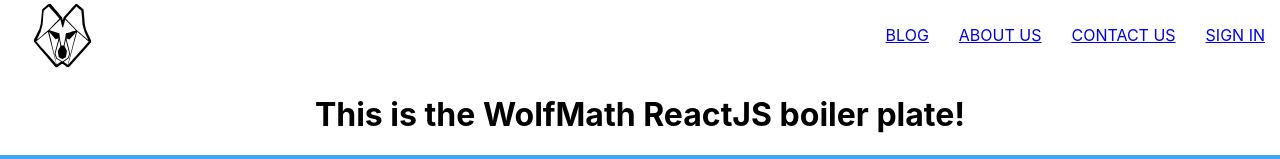
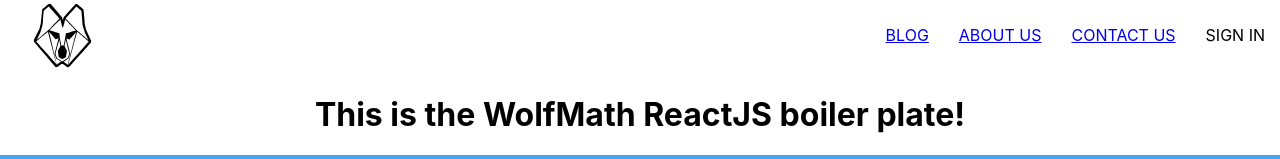
Before and after one commit to wolfpackdevs/wolfpackwebsite, a React (Create React App) app: page / in a window 1280 px wide. Shown: the top 159 px of the page. Built offline with nearby package versions, Linux system fonts and the light colour scheme; no server answers.

Commit message:
added firebase auth, sign in whith google, and a sign out function: connected to the header component

```diff
--- a/package.json
+++ b/package.json
@@ -6,6 +6,7 @@
     "@testing-library/jest-dom": "^5.11.4",
     "@testing-library/react": "^11.1.0",
     "@testing-library/user-event": "^12.1.10",
+    "firebase": "^8.2.7",
     "node-sass": "^5.0.0",
     "react": "^17.0.1",
     "react-dom": "^17.0.1",
--- a/src/App.js
+++ b/src/App.js
@@ -1,4 +1,4 @@
-import React from 'react';
+import React, {useState, useEffect} from 'react';
 import { Switch, Route } from 'react-router-dom';
 
 import Homepage from './pages/homepage/homepage.page';
@@ -8,12 +8,26 @@ import Hamburger from './components/hamburger/Hamburger.component';
 // import Nav from './components/nav/Nav.component'; // Delete either this or the line above. Also below in the JSX
 import Foot from './components/foot/Foot.component';
 
+// import firebase stuff
+import {auth} from './firebase/firebase.utils';
+
 import './App.css';
 
 const App = () => {
+  const [user, setUser] = useState(null);
+
+  useEffect(() => {
+    const unsubscribe = auth.onAuthStateChanged(setUser);
+    console.log(user);
+    return () => {
+      unsubscribe();
+      console.log(user);
+    };
+  }, []);
+
   return (
     <div className="App">
-      <Header/>
+      <Header user={user} />
       <Switch>
         <Route exact path="/" component={Homepage} />
         <Route path="/another" component={AnotherPage}/>
--- a/src/components/Header/Header.component.jsx
+++ b/src/components/Header/Header.component.jsx
@@ -1,8 +1,10 @@
 import React from 'react';
 import {Link} from 'react-router-dom';
 import './Header.style.scss';
+
+import { SignInWithGoogle, auth } from '../../firebase/firebase.utils';
 import {ReactComponent as Logo} from '../../assets/wolf_logo.svg';
-const Header =() => (
+const Header =({ user }) => (
     <div className='header'>
          <Link className='logo-container' to="/" >
             <Logo className='logo' />
@@ -17,9 +19,14 @@ const Header =() => (
             <Link className='option' to='/contact'>
                 CONTACT US
             </Link>
-            <Link className='option' to='/signin'>
-                SIGN IN
-            </Link>
+           {
+               user ?
+               <div className='option' onClick={ ()=> auth.signOut()}>sign out</div>
+               :
+               <div className='option' onClick = {SignInWithGoogle}>
+               SIGN IN
+               </div>
+           }
 
         </div>
 
--- /dev/null
+++ b/src/firebase/firebase.utils.js
@@ -0,0 +1,23 @@
+import firebase from 'firebase/app';
+import 'firebase/auth';
+import 'firebase/firestore';
+
+const config = {
+    apiKey: "AIzaSyCe2Ctn5qErHuWuIjuL9vHjcQwbfwjA8fw",
+    authDomain: "wolf-pack-dev.firebaseapp.com",
+    projectId: "wolf-pack-dev",
+    storageBucket: "wolf-pack-dev.appspot.com",
+    messagingSenderId: "475331438544",
+    appId: "1:475331438544:web:fa876b04b0a7c98cd23bd5",
+    measurementId: "G-6KDMESMD9C"
+    };
+firebase.initializeApp(config);
+
+export const auth = firebase.auth();
+export const firestore = firebase.firestore();
+
+const provider = new firebase.auth.GoogleAuthProvider();
+provider.setCustomParameters({pormpt: 'select_account'});
+export const SignInWithGoogle = () => auth.signInWithPopup(provider);
+
+export default firebase;
--- a/src/pages/homepage/homepage.page.jsx
+++ b/src/pages/homepage/homepage.page.jsx
@@ -1,6 +1,6 @@
 import './homepage.style.scss';
 
-const Homepage = () => {
+const Homepage = (user) => {
     return(
         <div className="home">
             <h1>This is the WolfMath ReactJS boiler plate!</h1>
```
Also changed, not shown: 1 other file (tests, documents, lock files or other folders).
